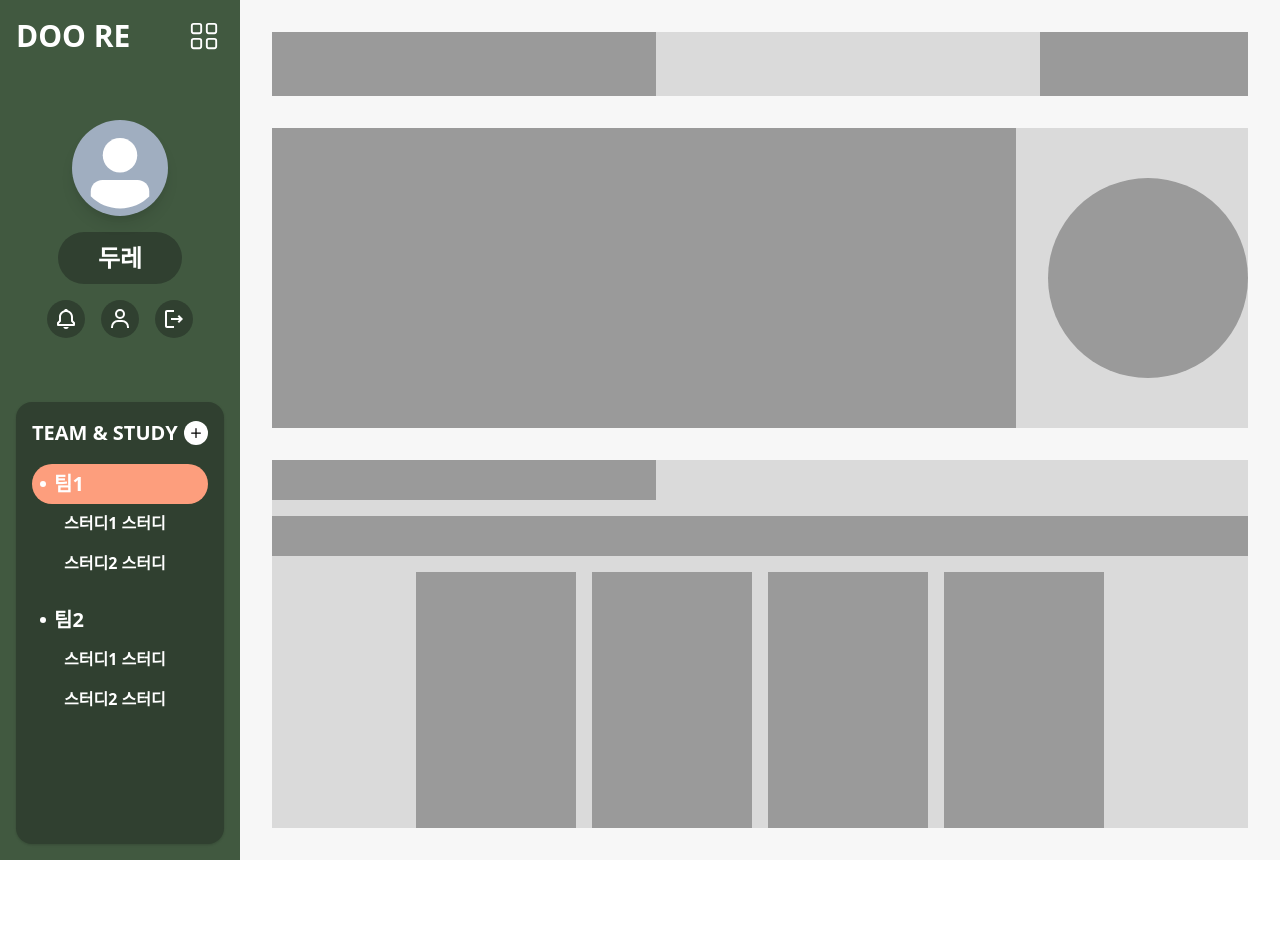
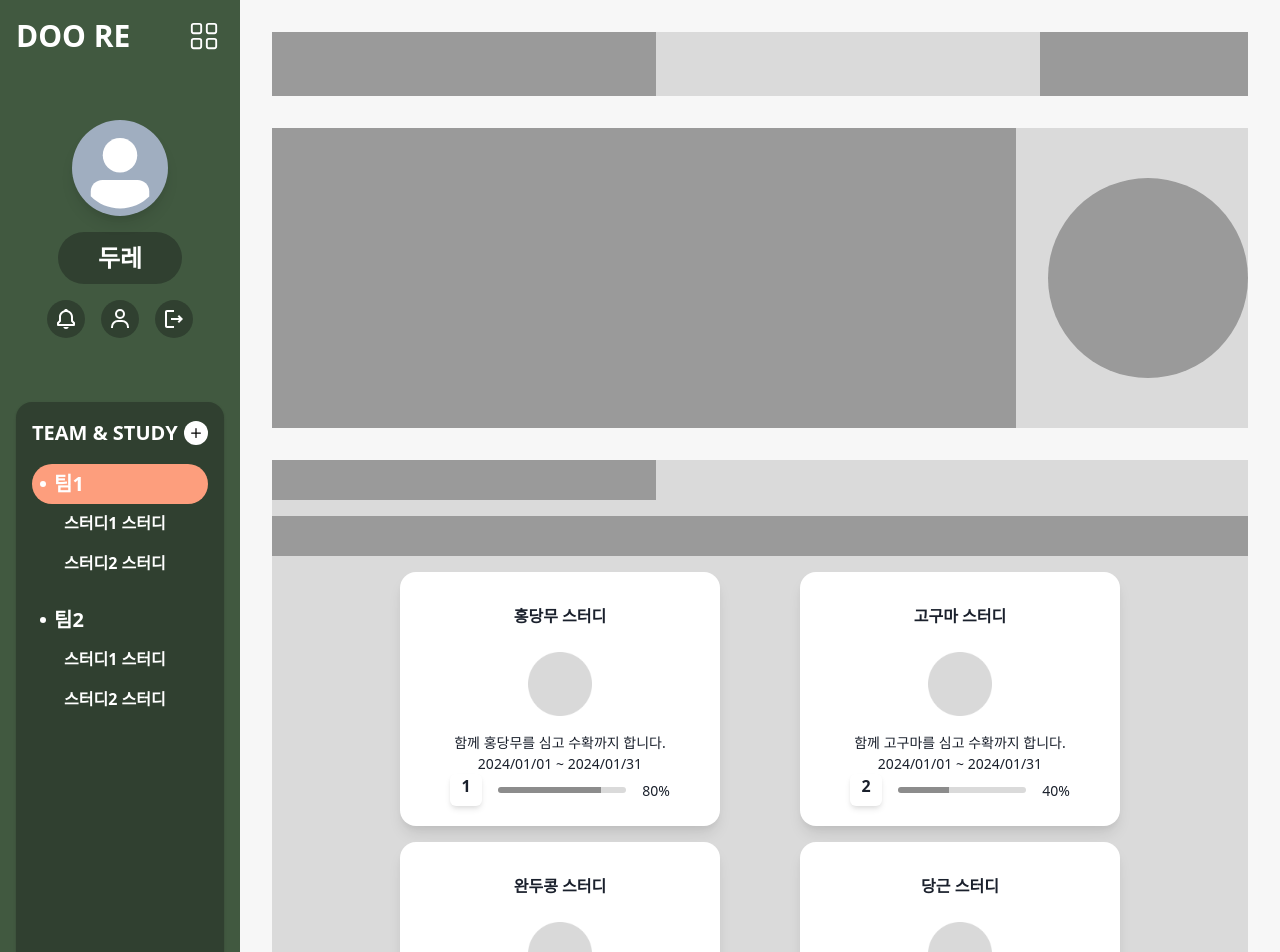
Before and after one commit to BDD-CLUB/01-doo-re-front, a Next.js app: page /team/1 in a window 1280 px wide. Shown: the top 952 px of the page. Before the commit the page ends 860 px from the top, so only its background shows below. Built offline with nearby package versions, Linux system fonts and the light colour scheme.

Commit message:
Feature/#8 스터디카드 구현 (#25)
* feat : studyCard 구현

* feat : page.tsx 원본 복구

* fix : PR 리뷰반영 및 수정

* refactor : PR반영 및 레이아웃 적용

```diff
--- a/src/app/team/[teamId]/page.tsx
+++ b/src/app/team/[teamId]/page.tsx
@@ -1,4 +1,7 @@
-import { Box, Flex, Grid, GridItem } from '@chakra-ui/react';
+import { Box, Flex, SimpleGrid } from '@chakra-ui/react';
+
+import StudyCard from '@/components/StudyCard';
+import studyCardData from '@/mocks/studyCard';
 
 const Page = () => {
   return (
@@ -23,12 +26,26 @@ const Page = () => {
         {/* TODO 전체보기, 네비게이션 이동 버튼 */}
         <Box h="10" bg="gray.200" />
         {/* TODO 스터디 카드 */}
-        <Grid gap="4" templateColumns="repeat(4, 1fr)" mx="36" bg="gray.100">
+        <SimpleGrid justifyContent="center" gap="4" px="24" minChildWidth="64">
+          {studyCardData.map((study) => {
+            return (
+              <StudyCard
+                key={study.name}
+                name={study.name}
+                description={study.description}
+                startDate={study.startDate}
+                endDate={study.endDate}
+                cropId={study.cropId}
+                percent={study.percent}
+                rank={study.rank}
+              />
+            );
+          })}
+          {/* <GridItem w="100%" h="64" bg="gray.200" />
           <GridItem w="100%" h="64" bg="gray.200" />
           <GridItem w="100%" h="64" bg="gray.200" />
-          <GridItem w="100%" h="64" bg="gray.200" />
-          <GridItem w="100%" h="64" bg="gray.200" />
-        </Grid>
+          <GridItem w="100%" h="64" bg="gray.200" /> */}
+        </SimpleGrid>
       </Flex>
     </Flex>
   );
--- a/src/app/team/[teamId]/study/[studyId]/page.tsx
+++ b/src/app/team/[teamId]/study/[studyId]/page.tsx
@@ -1,7 +1,7 @@
 import { Box, Flex, SimpleGrid } from '@chakra-ui/react';
 
 import StudyAssetCard from '@/components/StudyAssetCard';
-import studyAssetCardData from '@/mocks/study';
+import studyAssetCardData from '@/mocks/studyAssetCard';
 
 const Page = () => {
   return (
--- /dev/null
+++ b/src/components/StudyCard/index.tsx
@@ -0,0 +1,44 @@
+import { Card, CardHeader, CardBody, CardFooter, Text, Image, Progress, Flex } from '@chakra-ui/react';
+
+import { StudyCardProps } from '@/components/StudyCard/types';
+
+const StudyCard = ({ name, description, startDate, endDate, cropId, percent, rank }: StudyCardProps) => {
+  return (
+    <Flex justify="center">
+      <Card
+        alignItems="center"
+        justifyContent="center"
+        display="flex"
+        w="100%"
+        maxW="80"
+        h="100%"
+        pt="6"
+        shadow="lg"
+        _hover={{ bg: 'gray.100', transition: '0.5s ease-in-out' }}
+        rounded="2xl"
+      >
+        <CardHeader py="2">
+          <Text fontWeight="bold" size="xl">
+            {name}
+          </Text>
+        </CardHeader>
+        <CardBody py="0" textAlign="center" id={cropId.toString()}>
+          <Image w="16" mx="auto" py="4" alt="crops" id="cropId" src="\png\circle.png" />
+          <Text fontSize="sm">{description}</Text>
+          <Text fontSize="sm">
+            {startDate} ~ {endDate}
+          </Text>
+        </CardBody>
+        <CardFooter alignItems="center" justifyContent="center" gap="4" display="flex" pt="0">
+          <Card alignItems="center" w="8" h="8" fontWeight="bold" textAlign="center" shadow="md">
+            {rank}
+          </Card>
+          <Progress w="32" h="1.5" colorScheme="blackAlpha" rounded="md" value={percent} />
+          <Text fontSize="sm">{percent}%</Text>
+        </CardFooter>
+      </Card>
+    </Flex>
+  );
+};
+
+export default StudyCard;
--- /dev/null
+++ b/src/components/StudyCard/types.ts
@@ -0,0 +1,9 @@
+export interface StudyCardProps {
+  name: string;
+  description: string;
+  startDate: string;
+  endDate: string;
+  cropId: number;
+  percent: number;
+  rank: number;
+}
--- /dev/null
+++ b/src/mocks/studyCard.ts
@@ -0,0 +1,42 @@
+import { StudyCardProps } from '@/components/StudyCard/types';
+
+const studyCardData: StudyCardProps[] = [
+  {
+    name: '홍당무 스터디',
+    description: '함께 홍당무를 심고 수확까지 합니다.',
+    startDate: '2024/01/01',
+    endDate: '2024/01/31',
+    cropId: 1,
+    percent: 80,
+    rank: 1,
+  },
+  {
+    name: '고구마 스터디',
+    description: '함께 고구마를 심고 수확까지 합니다.',
+    startDate: '2024/01/01',
+    endDate: '2024/01/31',
+    cropId: 2,
+    percent: 40,
+    rank: 2,
+  },
+  {
+    name: '완두콩 스터디',
+    description: '함께 완두콩을 심고 수확까지 합니다.',
+    startDate: '2024/01/01',
+    endDate: '2024/01/31',
+    cropId: 3,
+    percent: 50,
+    rank: 3,
+  },
+  {
+    name: '당근 스터디',
+    description: '함께 당근 심고 수확까지 합니다.',
+    startDate: '2024/01/01',
+    endDate: '2024/01/31',
+    cropId: 4,
+    percent: 50,
+    rank: 4,
+  },
+];
+
+export default studyCardData;
```
Also changed, not shown: public/png/circle.png (added), src/mocks/studyAssetCard.ts (renamed from src/mocks/study.ts).
